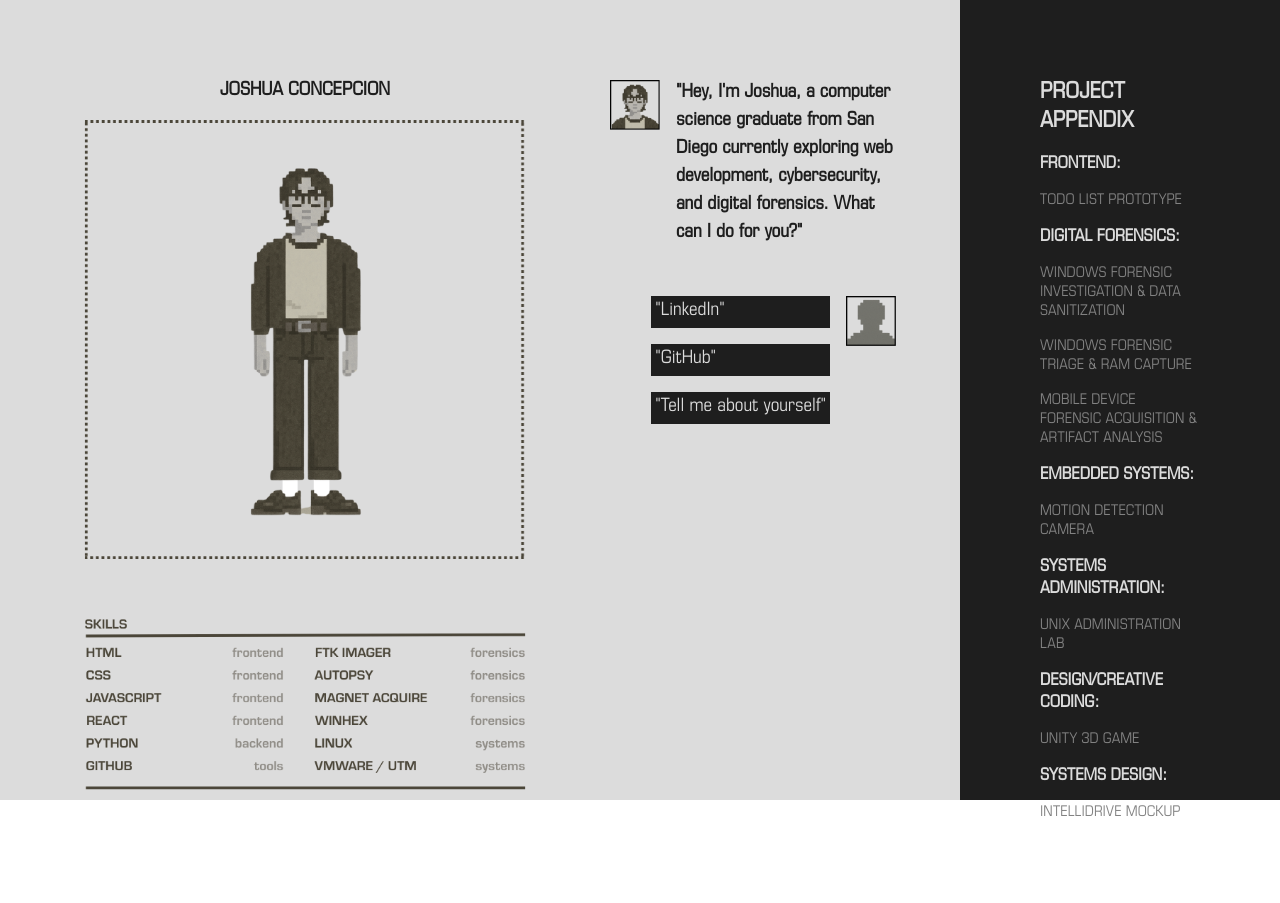
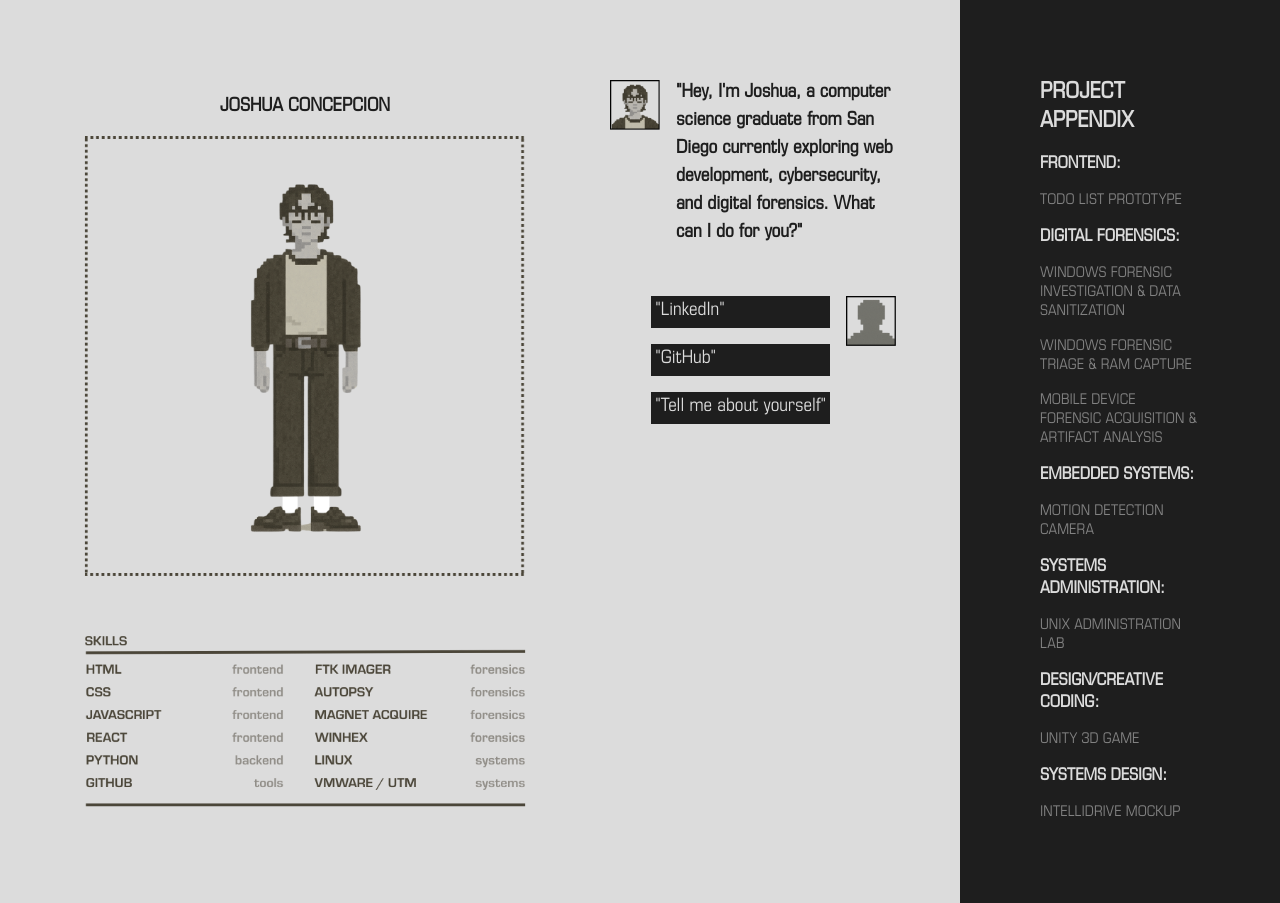
Before and after one commit to joshuarconcepcion/Portfolio-V3, a website built with webpack: page src/template.html in a window 1280 px wide. Built offline with nearby package versions, Linux system fonts and the light colour scheme.

Commit message:
Removed height constraints for page-left and page-right

```diff
--- a/src/style.css
+++ b/src/style.css
@@ -48,9 +48,12 @@ button {
     --color-black: rgb(30, 30, 30);
     --color-project: rgb(130, 130, 130);
 }
+
+/*
 @supports (height: 100dvh) {
-  .page-left, .page-right, .chat-container { height: 100dvh; }
+  .page-left, .page-right { height: 100dvh; }
 }
+*/
 
 /* Global layout */
 
```
